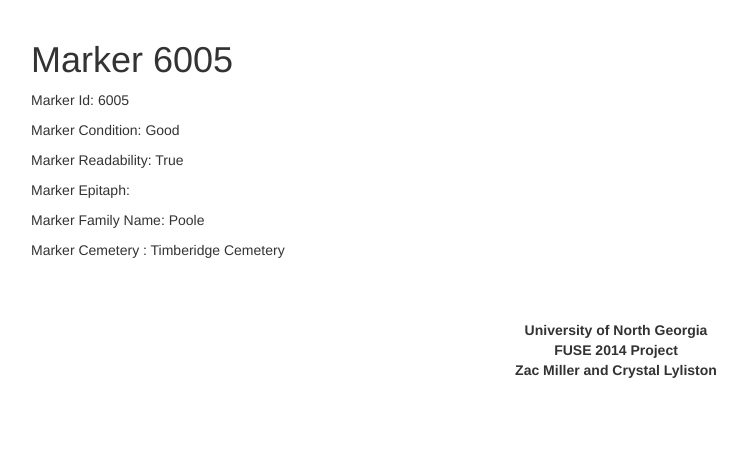
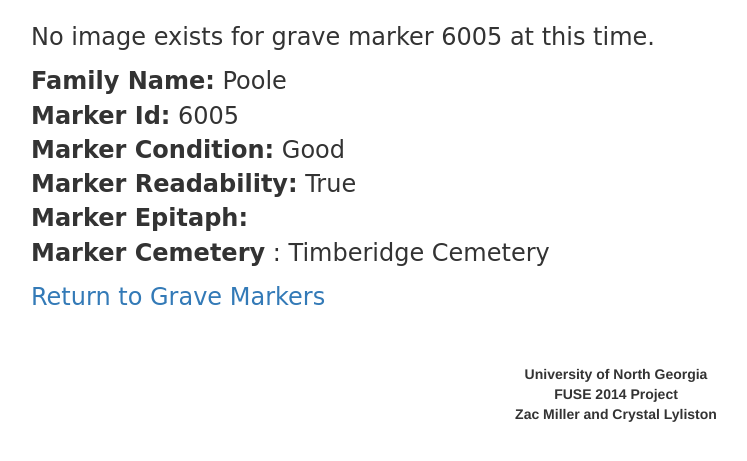
Before and after one commit to jzmiller1/fuse2014, a Django app: page /marker/6005/ in a window 1280 px wide. Shown: the part 52-513 px from the top of the page, without its empty margins (39-786 px from the left). Run offline with Django 3.2, Linux system fonts and the light colour scheme; the visitor is signed in with stand-in values (Sample User, id 1); data comes from the database, SQL or seed files in the repository; both versions use the stored data as it was after the commit; parts of the project's set-up code (start-up, migrations or seed data) failed here and were passed over; some libraries are stand-ins or nearby versions.

Commit message:
Edit MarkerDetailView.
Added fixture_media to installed apps. Note two of the original files needed to be altered to work with Python 3. Enabled the server to host the Media files.  Updated fixture to include image.  Changed MarkerDetailView from DetailView to TemplateView.  Created a function in MarkerDetailView to resize images in database while preserving the images aspect ratio.  Also included a statement to display detailed information about marker if image did not exist in the markers_detail template.  Created model test for MarkerImage.

```diff
--- a/cemeteries/templates/cemeteries/markers_detail.html
+++ b/cemeteries/templates/cemeteries/markers_detail.html
@@ -5,11 +5,29 @@
 
 
 {% block content %}
-<h1>Marker {{ object.markerid }}</h1>
-<p>Marker Id: {{ object.markerid }}</p>
-<p>Marker Condition: {{ object.condition }}</p>
-<p>Marker Readability: {{ object.readable }}</p>
-<p>Marker Epitaph: {{ object.epitaph }}</p>
-<p>Marker Family Name: {{ object.family_name }}</p>
-<p>Marker Cemetery : {{ object.cemetery }}</p>
+  {% if image %}
+
+    <p><img src="{{ MEDIA_URL }}{{ image.image }}" width={{ image.width }} height={{ image.height }}></p>
+    <br>
+    <font size="5" font face = "Comic Sans MS">
+    <p><b>Family Name:</b> {{ marker.family_name|capfirst }}<br>
+    <b>Marker Id:</b> {{ marker.markerid }}<br>
+    <b>Marker Condition:</b> {{ marker.condition }}<br>
+    <b>Marker Readability:</b> {{ marker.readable }}<br>
+    <b>Marker Epitaph:</b> {{ marker.epitaph }}<br>
+    <b>Marker Cemetery</b> : {{ marker.cemetery }}</p>
+    <a href="/marker/">Return to Grave Markers</a>
+    </font>
+  {% else %}
+    <font size="5" font face = "Comic Sans MS">
+      <p>No image exists for grave marker {{ marker.markerid }} at this time. </p>
+      <p><b>Family Name:</b> {{ marker.family_name|capfirst }}<br>
+      <b>Marker Id:</b> {{ marker.markerid }}<br>
+      <b>Marker Condition:</b> {{ marker.condition }}<br>
+      <b>Marker Readability:</b> {{ marker.readable }}<br>
+      <b>Marker Epitaph:</b> {{ marker.epitaph }}<br>
+      <b>Marker Cemetery</b> : {{ marker.cemetery }}</p>
+      <a href="/marker/">Return to Grave Markers</a>
+    </font>
+  {% endif %}
 {% endblock %}
--- a/cemeteries/urls.py
+++ b/cemeteries/urls.py
@@ -1,6 +1,6 @@
 from django.conf.urls import patterns, include, url
 from .views import MainView, CemeteryListView, CemeteryDetailView, MarkerListView,MarkerDetailView
-from .views import PersonListView, PersonDetailView,AboutView, SymbologyView, PeopleView
+from .views import PersonListView, PersonDetailView,AboutView, SymbologyView, PeopleView, MarkerImageView
 from .models import Cemetery, Marker, Person, Symbology
 from django.contrib.auth.decorators import login_required
 
--- a/cemeteries/views.py
+++ b/cemeteries/views.py
@@ -1,5 +1,5 @@
 from django.views import generic
-from .models import Cemetery, Marker, Person, Symbology
+from .models import Cemetery, Marker, Person, Symbology, MarkerImage
 from django.db.models import Q
 # Create your views here.
 
@@ -23,9 +23,26 @@ class MarkerListView(generic.ListView):
     template_name = "cemeteries/markers_simple.html"
 
 
-class MarkerDetailView(generic.DetailView):
-    model = Marker
+class MarkerDetailView(generic.TemplateView):
     template_name = "cemeteries/markers_detail.html"
+
+    def get_context_data(self, **kwargs):
+        """ Resize image.
+
+        Resizes an to specified height while keeping the images aspect ratio. Used in the Marker Detail template if image
+        exists.
+        """
+        context = super(MarkerDetailView, self).get_context_data(**kwargs)
+        image = MarkerImage.objects.filter(markerid=kwargs['pk']).first()
+        if image is not None:
+            h_ratio = image.image.height / 300.0
+            w_ratio = image.image.width / 200.0
+            image.height = image.image.height / max(h_ratio, w_ratio)
+            image.width = image.image.width / max(h_ratio, w_ratio)
+            context['image'] = image
+        marker = Marker.objects.filter(markerid=kwargs['pk']).first()
+        context['marker'] = marker
+        return context
 
 
 class PersonListView(generic.ListView):
--- a/fuse2014/settings.py
+++ b/fuse2014/settings.py
@@ -13,6 +13,8 @@ import os
 BASE_DIR = os.path.dirname(os.path.dirname(__file__))
 
 TEMPLATE_DIRS = (os.path.join(BASE_DIR, 'templates'),)
+MEDIA_ROOT = os.path.join(BASE_DIR, 'media')
+MEDIA_URL = '/media/'
 
 # Quick-start development settings - unsuitable for production
 # See https://docs.djangoproject.com/en/dev/howto/deployment/checklist/
@@ -40,6 +42,7 @@ INSTALLED_APPS = (
     'cemeteries',
     'bootstrap',
     'registration',
+    'fixture_media'
 )
 
 
--- a/fuse2014/urls.py
+++ b/fuse2014/urls.py
@@ -1,5 +1,7 @@
 from django.conf.urls import patterns, include, url
+from django.conf import settings
 from django.contrib import admin
+from django.conf.urls.static import static
 
 urlpatterns = patterns('',
     # Examples:
@@ -9,4 +11,4 @@ urlpatterns = patterns('',
     url(r'^admin/', include(admin.site.urls)),
     url(r'^', include('cemeteries.urls', namespace='cemeteries')),
     url(r'^accounts/', include('registration.backends.simple.urls')),
-)
+) + static(settings.MEDIA_URL, document_root=settings.MEDIA_ROOT)
```
Also changed, not shown: cemeteries/fixtures/initial_data.json (+8 -0 lines), cemeteries/tests.py (+9 -3 lines).
